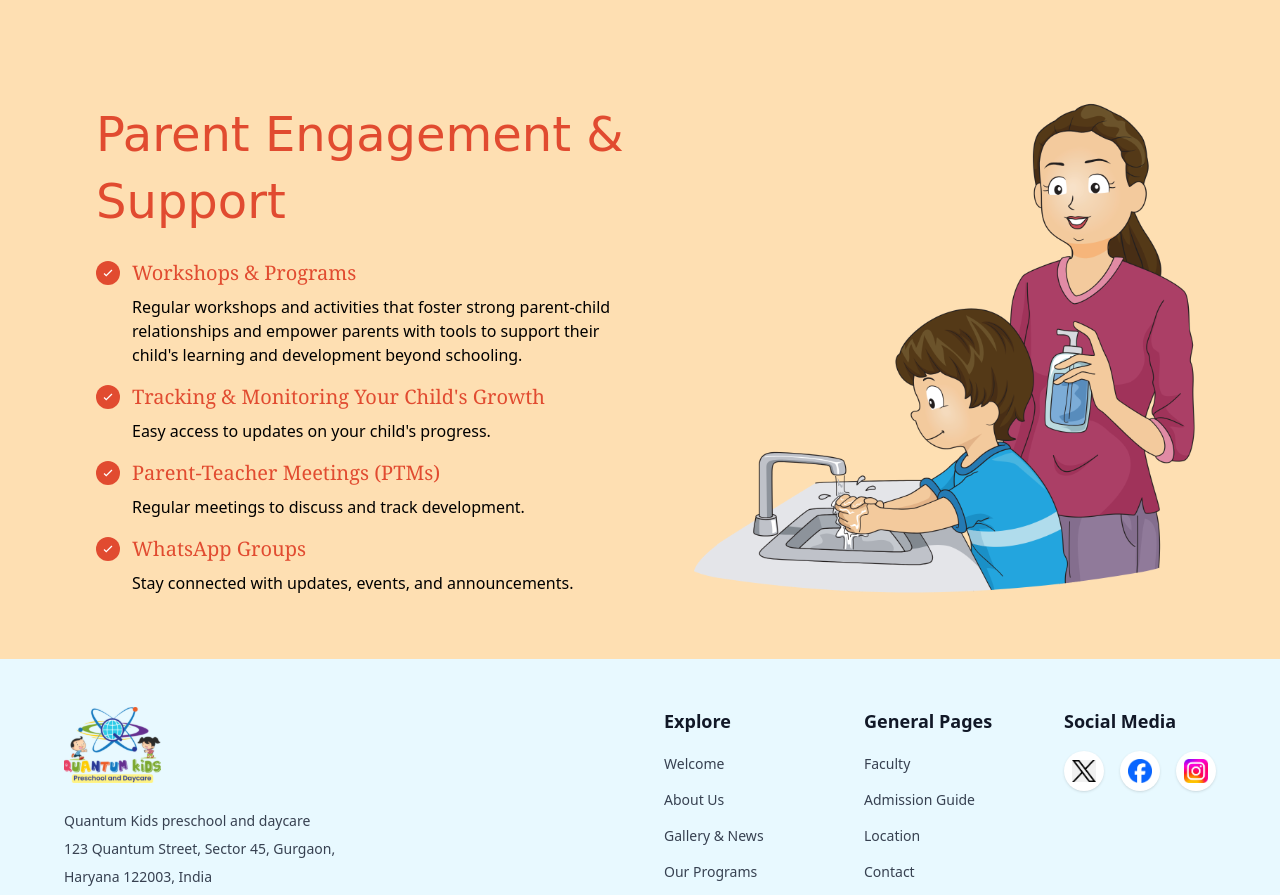
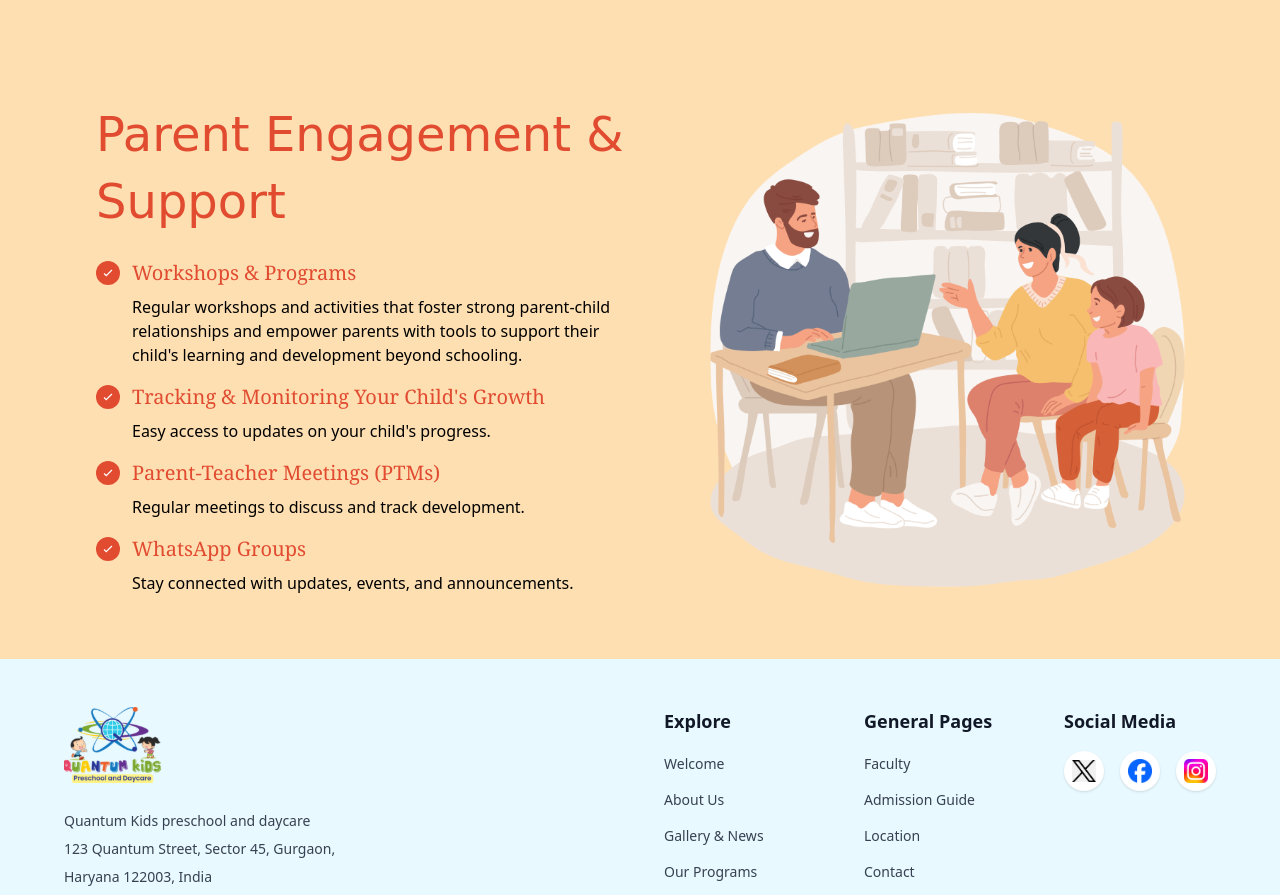
Before and after one commit to Mathoholic/quantum-frontend-repo, a Next.js app: page /why-quantum in a window 1280 px wide. Shown: the part 4242-5137 px from the top of the page. Built offline with nearby package versions, Linux system fonts and the light colour scheme.

Commit message:
changes in about us

```diff
--- a/src/components/why-quantum/ParentEngagement.tsx
+++ b/src/components/why-quantum/ParentEngagement.tsx
@@ -6,7 +6,7 @@ const ParentEngagement = () => (
     bgColor="bg-[#FEDFB2]"
     title="Parent Engagement & Support"
     titleColor="text-[#E14B30]"
-    imageSrc="/why-quantum/teacher-handwash.svg"
+    imageSrc="/why-quantum/teacher-laptop.svg"
     imageAlt="Parent Engagement"
     checklistItems={[
       {
```
Also changed, not shown: public/why-quantum/teacher-laptop.svg (added).
